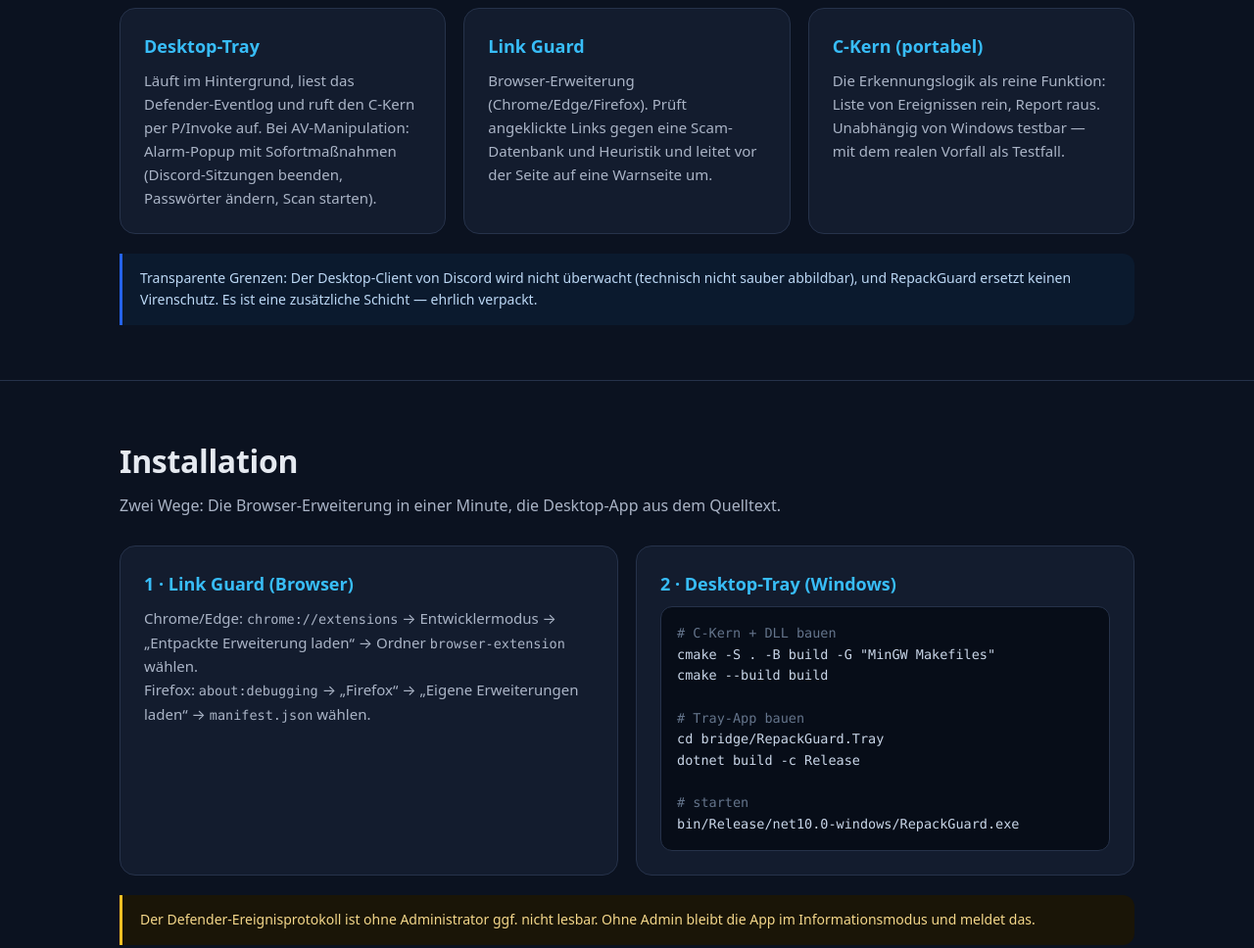
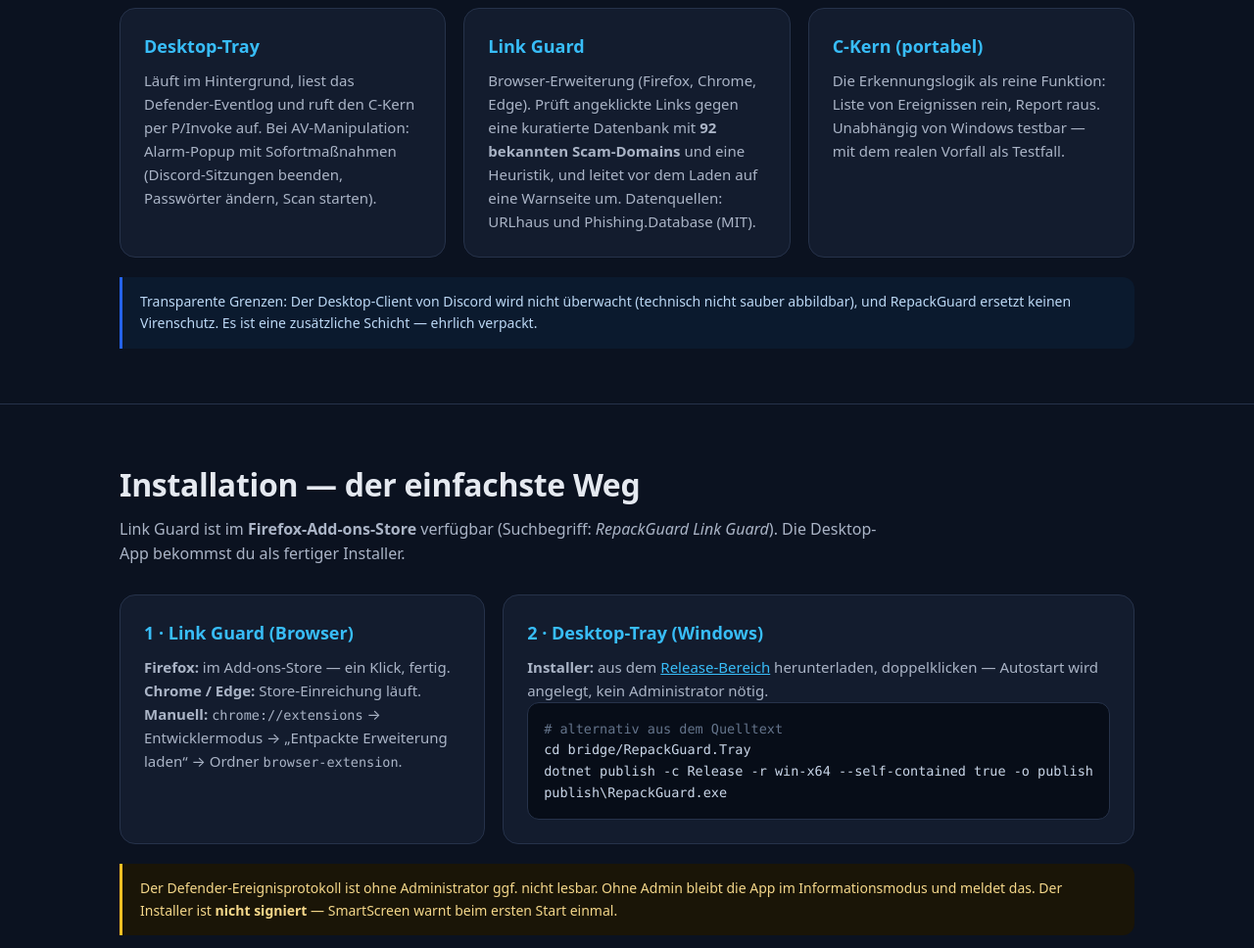
Before and after one commit to sbelz192/RepackGuard, a browser extension: page docs/index.html in a window 1280 px wide. Shown: the part 1360-2328 px from the top of the page at 98% size. Drawn offline with Linux system fonts and the light colour scheme.

Commit message:
README + Webseite: konkrete Schutzleistungen, einfachste Nutzung, 92 Domains, Store

```diff
--- a/docs/index.html
+++ b/docs/index.html
@@ -4,7 +4,7 @@
 <meta charset="utf-8">
 <meta name="viewport" content="width=device-width, initial-scale=1">
 <title>RepackGuard — Erkennt, wenn Installer den Virenschutz aushebeln</title>
-<meta name="description" content="OpenSource-Watchdog gegen Repack-Infektionen und Scam-Weiterverbreitung: erkennt in Echtzeit, wenn Software den Microsoft Defender aushebt.">
+<meta name="description" content="OpenSource-Watchdog: erkennt in Echtzeit, wenn Software den Microsoft Defender aushebt, und warnt im Browser vor 92 bekannten Scam-Domains.">
 <style>
   :root{
     --bg:#0b1220; --bg2:#131c2e; --line:#26324a; --txt:#e5e9f0; --mut:#aab4c6;
@@ -107,7 +107,8 @@
       <span class="badge">C-Kern portabel</span>
       <span class="badge">C# Tray</span>
       <span class="badge">Browser-Erweiterung MV3</span>
-      <span class="badge">100 % Tests</span>
+      <span class="badge">92 kuratierte Scam-Domains</span>
+      <span class="badge">Firefox Store live</span>
     </div>
   </div>
 </header>
@@ -151,9 +152,10 @@
       </div>
       <div class="card">
         <h3>Link Guard</h3>
-        <p>Browser-Erweiterung (Chrome/Edge/Firefox). Prüft angeklickte Links gegen
-           eine Scam-Datenbank und Heuristik und leitet vor der Seite auf eine
-           Warnseite um.</p>
+        <p>Browser-Erweiterung (Firefox, Chrome, Edge). Prüft angeklickte Links gegen
+           eine kuratierte Datenbank mit <strong>92 bekannten Scam-Domains</strong> und
+           eine Heuristik, und leitet vor dem Laden auf eine Warnseite um.
+           Datenquellen: URLhaus und Phishing.Database (MIT).</p>
       </div>
       <div class="card">
         <h3>C-Kern (portabel)</h3>
@@ -172,34 +174,35 @@
 
 <section id="install">
   <div class="wrap">
-    <h2>Installation</h2>
-    <p class="lead">Zwei Wege: Die Browser-Erweiterung in einer Minute, die
-       Desktop-App aus dem Quelltext.</p>
+    <h2>Installation — der einfachste Weg</h2>
+    <p class="lead">Link Guard ist im <strong>Firefox-Add-ons-Store</strong> verfügbar
+       (Suchbegriff: <em>RepackGuard Link Guard</em>). Die Desktop-App bekommst du
+       als fertiger Installer.</p>
     <div class="grid g2">
       <div class="card">
         <h3>1 · Link Guard (Browser)</h3>
-        <p>Chrome/Edge: <code>chrome://extensions</code> → Entwicklermodus →
-           „Entpackte Erweiterung laden“ → Ordner <code>browser-extension</code> wählen.</p>
-        <p>Firefox: <code>about:debugging</code> → „Firefox“ → „Eigene Erweiterungen laden“
-           → <code>manifest.json</code> wählen.</p>
+        <p><strong>Firefox:</strong> im Add-ons-Store — ein Klick, fertig.</p>
+        <p><strong>Chrome / Edge:</strong> Store-Einreichung läuft.</p>
+        <p><strong>Manuell:</strong> <code>chrome://extensions</code> → Entwicklermodus →
+           „Entpackte Erweiterung laden“ → Ordner <code>browser-extension</code>.</p>
       </div>
       <div class="card">
         <h3>2 · Desktop-Tray (Windows)</h3>
-        <div class="code"><span class="c"># C-Kern + DLL bauen</span>
-cmake -S . -B build -G "MinGW Makefiles"
-cmake --build build
-
-<span class="c"># Tray-App bauen</span>
+        <p><strong>Installer:</strong> aus dem
+           <a href="https://github.com/sbelz192/RepackGuard/releases">Release-Bereich</a>
+           herunterladen, doppelklicken — Autostart wird angelegt, kein Administrator
+           nötig.</p>
+        <div class="code"><span class="c"># alternativ aus dem Quelltext</span>
 cd bridge/RepackGuard.Tray
-dotnet build -c Release
-
-<span class="c"># starten</span>
-bin/Release/net10.0-windows/RepackGuard.exe</div>
+dotnet publish -c Release -r win-x64 --self-contained true -o publish
+publish\RepackGuard.exe</div>
       </div>
     </div>
     <div class="note" style="margin-top:20px">
       Der Defender-Ereignisprotokoll ist ohne Administrator ggf. nicht lesbar.
       Ohne Admin bleibt die App im Informationsmodus und meldet das.
+      Der Installer ist <strong>nicht signiert</strong> — SmartScreen warnt beim
+      ersten Start einmal.
     </div>
   </div>
 </section>
```
Also changed, not shown: README.md.
